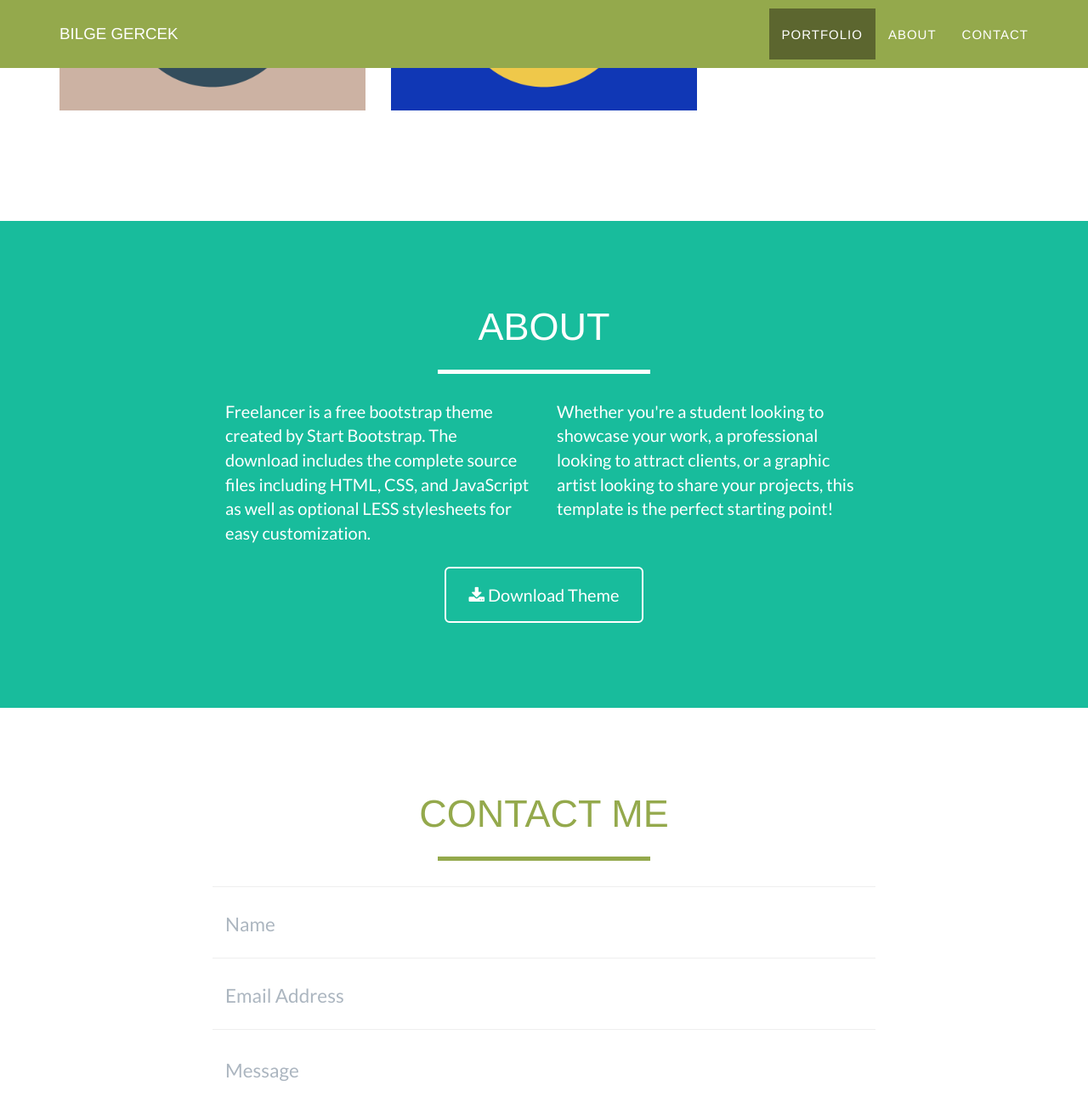
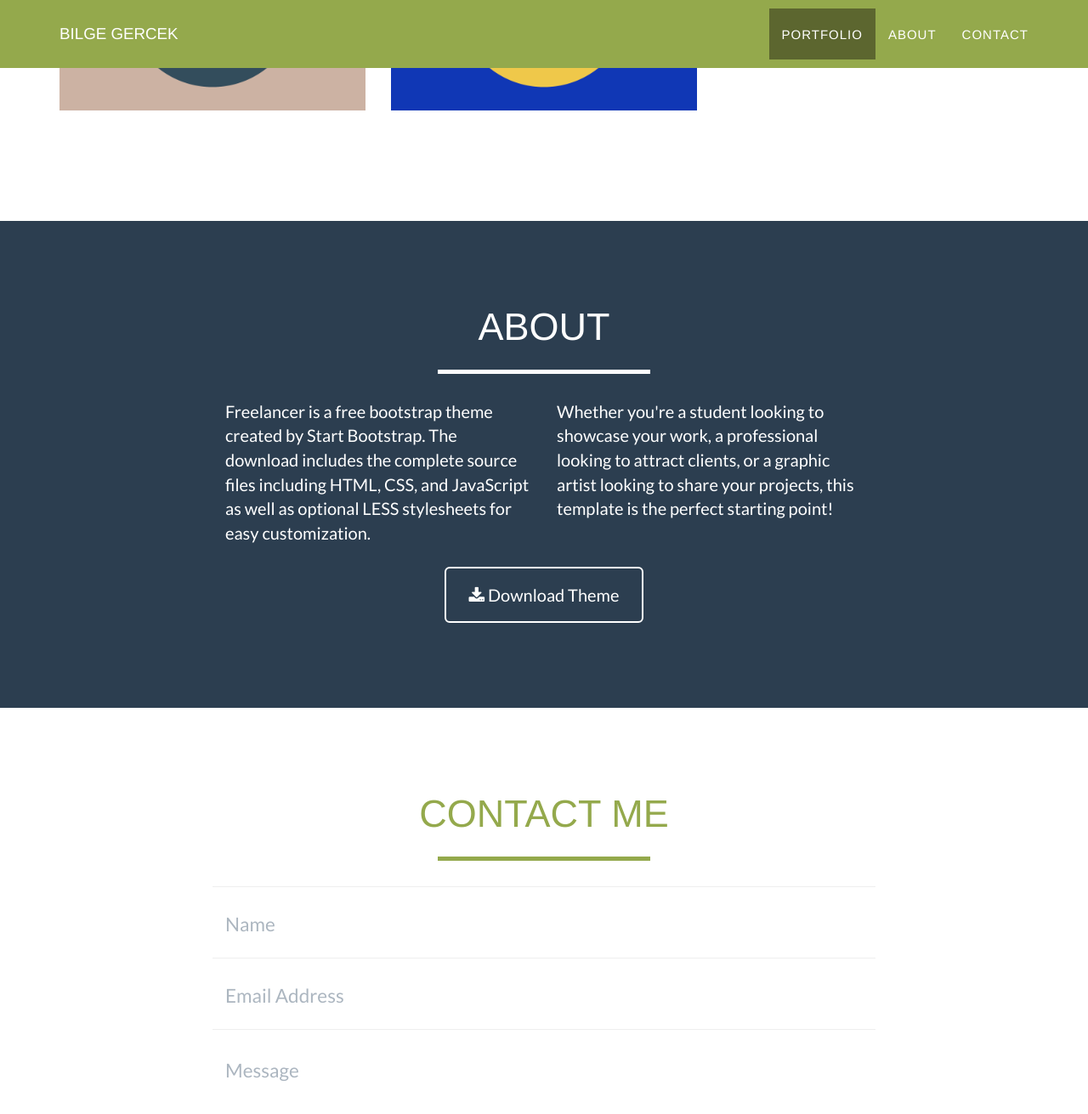
Before and after one commit to bilgegercek/bilgegercek.github.io, a Jekyll site: the page built from index.html, in a window 1280 px wide and 1400 px high, scrolled down 1672 px. Shown: the top 1311 px of the window at 85% size. Built offline with Jekyll 4.4.1, drawn with Linux system fonts in a browser that asks for light colours.

Commit message:
about bg changed

```diff
--- a/_includes/css/main.css
+++ b/_includes/css/main.css
@@ -190,7 +190,7 @@ section h2 {
 
 section.success {
     color: #fff;
-    background: #{{ site.color.primary }};
+    background: #{{ site.color.bilge-primary }};
 }
 
 @media(max-width:767px) {
```
